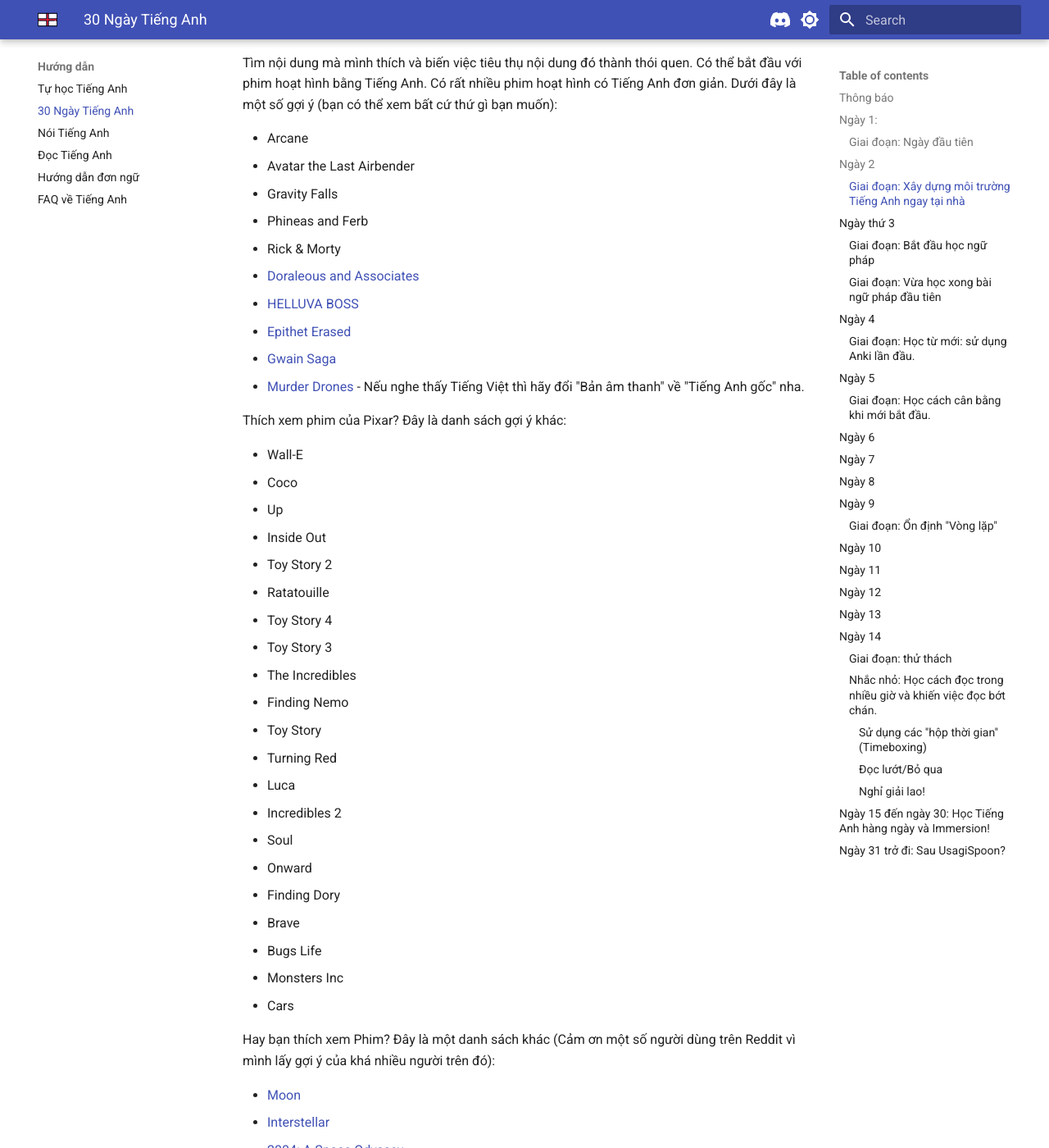
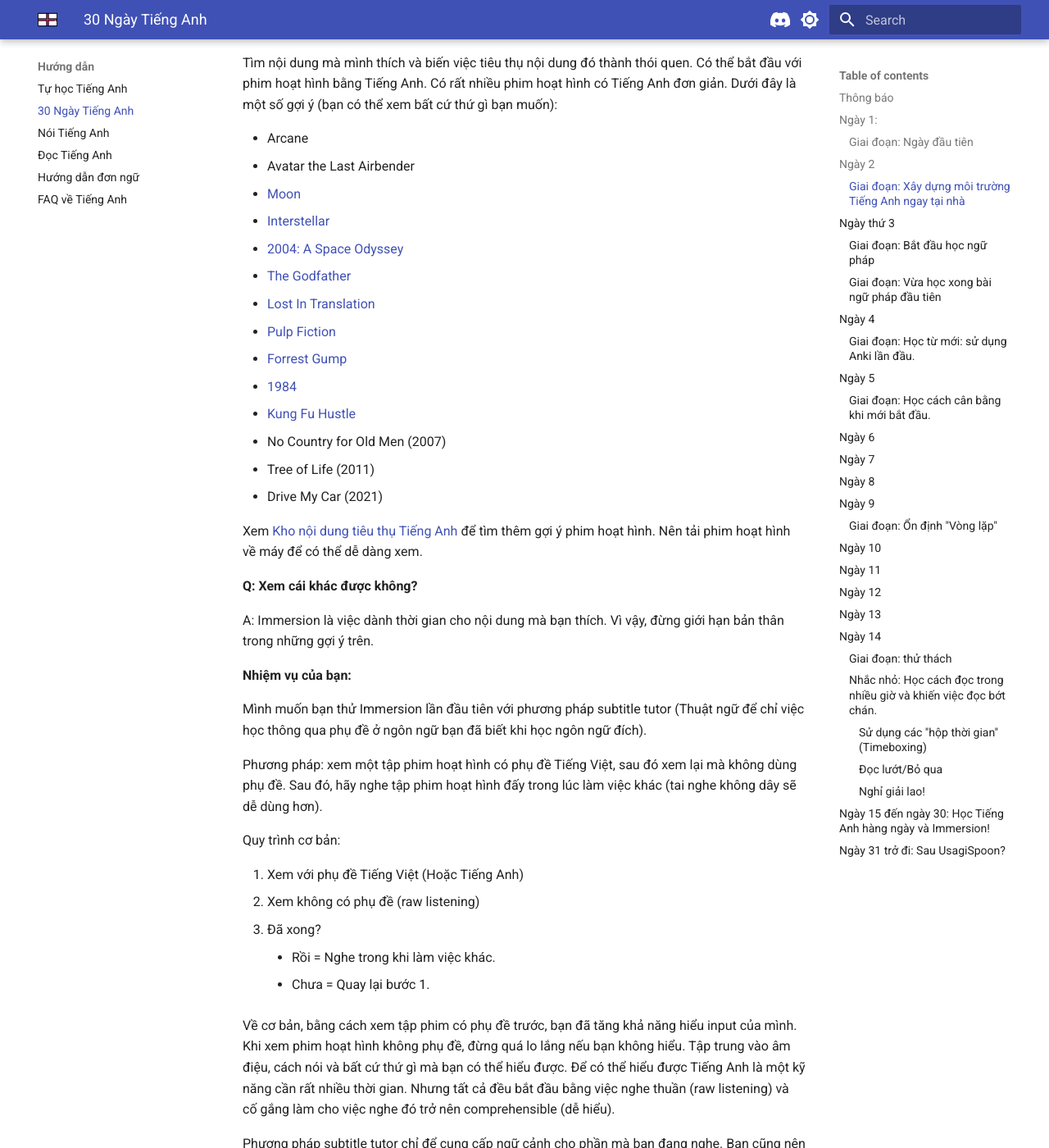
Before and after one commit to daihocmo/tieng-anh, an MkDocs documentation site: the page built from docs/30ngay.md, in a window 1280 px wide and 1400 px high, scrolled down 923 px. Shown: the whole window at 82% size. Built offline with MkDocs 1.6.1 and Material for MkDocs 9.7.7, drawn with Linux system fonts in a browser that asks for light colours.

```diff
--- a/docs/30ngay.md
+++ b/docs/30ngay.md
@@ -29,43 +29,8 @@ Bạn cần:
 
 Tìm nội dung mà mình thích và biến việc tiêu thụ nội dung đó thành thói quen. Có thể bắt đầu với phim hoạt hình bằng Tiếng Anh. Có rất nhiều phim hoạt hình có Tiếng Anh đơn giản. Dưới đây là một số gợi ý (bạn có thể xem bất cứ thứ gì bạn muốn):
 
-+ Arcane
-+ Avatar the Last Airbender
-+ Gravity Falls
-+ Phineas and Ferb
-+ Rick & Morty
-+ [Doraleous and Associates](https://www.youtube.com/playlist?list=PL68FD0D7F63715384)
-+ [HELLUVA BOSS](https://www.youtube.com/playlist?list=PL-uopgYBi65HwiiDR9Y23lomAkGr9mm-S)
-+ [Epithet Erased](https://www.youtube.com/playlist?list=PLHACfIDFF66rxMt46cSoVxUulvL3bKluM)
-+ [Gwain Saga](https://www.youtube.com/playlist?list=PLuHAScGjKStNSjljadMKXMzyp5HiJ0uxG)
-+ [Murder Drones](https://www.youtube.com/playlist?list=PLHovnlOusNLiJz3sm0d5i2Evwa2LDLdrg) - Nếu nghe thấy Tiếng Việt thì hãy đổi "Bản âm thanh" về "Tiếng Anh gốc" nha.
-
-Thích xem phim của Pixar? Đây là danh sách gợi ý khác:
-
-- Wall-E
-- Coco
-- Up
-- Inside Out
-- Toy Story 2
-- Ratatouille
-- Toy Story 4
-- Toy Story 3
-- The Incredibles
-- Finding Nemo
-- Toy Story
-- Turning Red
-- Luca
-- Incredibles 2
-- Soul
-- Onward
-- Finding Dory
-- Brave
-- Bugs Life
-- Monsters Inc
-- Cars
-
-Hay bạn thích xem Phim? Đây là một danh sách khác (Cảm ơn một số người dùng trên Reddit vì mình lấy gợi ý của khá nhiều người trên đó):
-
+- Arcane
+- Avatar the Last Airbender
 - [Moon](https://en.wikipedia.org/wiki/Moon_(2009_film))
 - [Interstellar](https://en.wikipedia.org/wiki/Interstellar_(film))
 - [2004: A Space Odyssey](https://en.wikipedia.org/wiki/2001:_A_Space_Odyssey)
--- a/mkdocs.yml
+++ b/mkdocs.yml
@@ -1,11 +1,12 @@
-site_name: Tôi luyện Tiếng Anh - Khu học mở.
+site_name: Tự luyện Tiếng Anh - Khu học mở.
 site_description: Tự học Tiếng Anh các kiểu, chắc vậy.
 site_author: duykhanh471
 site_url: https://daihocmo.github.io/tieng-anh/
 
 nav:
   - 'Trang chủ':
-    - 'Điều hướng': 'index.md'
+    - 'Trang chủ': 'index.md'
+    - 'Trước khi bắt đầu': 'truoc-khi-bat-dau.md'
     - 'Tham gia cộng đồng': 'join.md'
   - 'Hướng dẫn':
     - 'Tự học Tiếng Anh': 'guide.md'
```
Also changed, not shown: docs/truoc-khi-bat-dau.md (added, +40 -0 lines).
